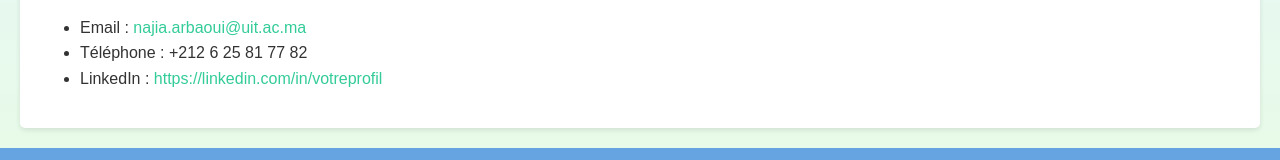
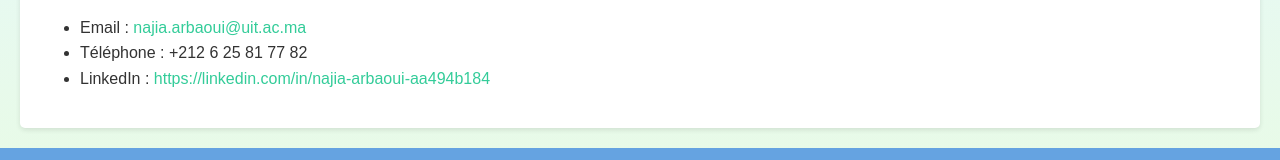
Before and after one commit to ARBAOUINajia/futuredesigner, a plain HTML site: page contact.html in a window 1280 px wide. Shown: the part 283-443 px from the top of the page. Drawn offline with Linux system fonts and the light colour scheme.

Commit message:
contacts

```diff
--- a/contact.html
+++ b/contact.html
@@ -25,7 +25,7 @@
         <ul>
             <li>Email : <a href="mailto:najia.arbaoui@uit.ac.ma">najia.arbaoui@uit.ac.ma</a></li>
             <li>Téléphone : +212 6 25 81 77 82 </li>
-            <li>LinkedIn : <a href="https://linkedin.com/in/votreprofil" target="_blank">https://linkedin.com/in/votreprofil</a></li>
+            <li>LinkedIn : <a href="https://linkedin.com/in/votreprofil" target="_blank">https://linkedin.com/in/najia-arbaoui-aa494b184</a></li>
         </ul>
     </section>
 
```
